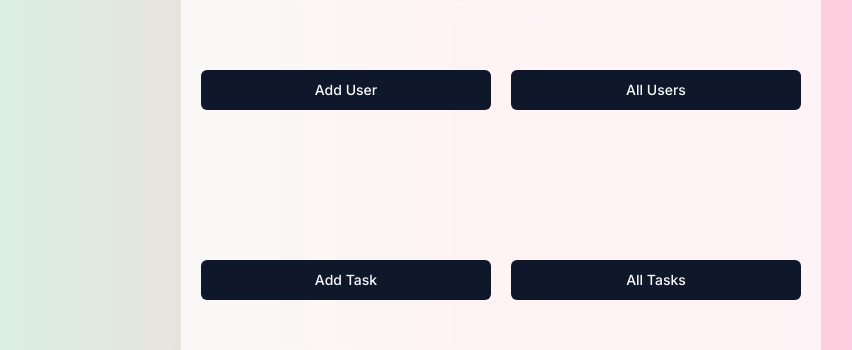
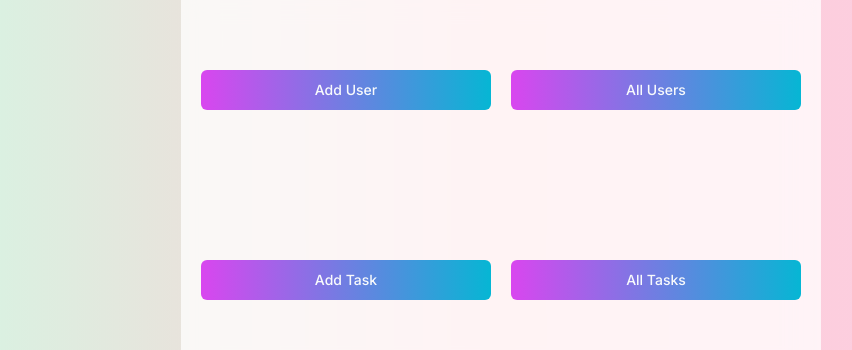
Before and after one commit to omarghandour/fronturamsys, a Next.js app: page /dashboard in a window 1280 px wide. Shown: the part 235-585 px from the top of the page, without its empty margins (139-991 px from the left). Built offline with nearby package versions, Linux system fonts and the light colour scheme; no server answers.

Commit message:
ui improve

```diff
--- a/app/dashboard/addtask/page.tsx
+++ b/app/dashboard/addtask/page.tsx
@@ -16,12 +16,12 @@ const page = async () => {
   }
 
   return (
-    <div className="mainBG h-full flex gap-3 flex-col justify-center items-center">
+    <div className="mainBG h-full flex gap-3 flex-col justify-center items-center overflow-scroll">
       {data.map((user: any) => (
         <Link
           href={`/dashboard/addtask/${user._id}`}
           key={user._id}
-          className="flex gap-5 bg-white w-full justify-center rounded-md"
+          className="flex gap-5 bg-white w-full  p-2 justify-center hover:bg-slate-500 hover:text-white"
         >
           <div>{user.name}</div>
           <div>{user.role}</div>
--- a/app/dashboard/adduser/page.tsx
+++ b/app/dashboard/adduser/page.tsx
@@ -11,7 +11,7 @@ const page = () => {
   }
 
   return (
-    <div className="bg-black h-full center">
+    <div className="mainBG h-full center">
       <CreateUser />
     </div>
   );
--- a/app/dashboard/allusers/page.tsx
+++ b/app/dashboard/allusers/page.tsx
@@ -22,7 +22,7 @@ const page = async () => {
         <Link
           href={`/dashboard/allusers/${user._id}`}
           key={user._id}
-          className="flex gap-5 bg-white w-full justify-center rounded-md"
+          className="flex gap-5 bg-white w-full  p-2 justify-center hover:bg-slate-500 hover:text-white"
         >
           <div>{user.name}</div>
           <div>{user.role}</div>
--- a/components/AdminLogin.tsx
+++ b/components/AdminLogin.tsx
@@ -3,14 +3,12 @@
 import { zodResolver } from "@hookform/resolvers/zod";
 import { useForm } from "react-hook-form";
 import { z } from "zod";
-import axios from "axios";
 import { useRouter } from "next/navigation";
 
 import { Button } from "@/components/ui/button";
 import {
   Form,
   FormControl,
-  FormDescription,
   FormField,
   FormItem,
   FormLabel,
@@ -19,7 +17,6 @@ import {
 import { Input } from "@/components/ui/input";
 import { toast } from "@/components/ui/use-toast";
 import { useMutation } from "@tanstack/react-query";
-import { createCookies } from "@/app/data/Data";
 import { useState } from "react";
 import { SignupTeam } from "@/app/data/Signin";
 
@@ -32,8 +29,6 @@ const FormSchema = z.object({
   }),
 });
 
-// https://uramsys.onrender.com
-
 const AdminLogin = () => {
   const router = useRouter();
   const [dataa, setData] = useState<any>();
@@ -45,7 +40,6 @@ const AdminLogin = () => {
     },
   });
 
-  // tanstack
   const {
     isPending,
     mutate: signup,
@@ -74,7 +68,6 @@ const AdminLogin = () => {
       title: "Login Successful",
       description: "You have successfully logged in.",
     });
-    // router.replace("/");
   }
   return (
     <div className=" w-full md:w-1/2 flex justify-center items-center">
@@ -110,7 +103,7 @@ const AdminLogin = () => {
             )}
           />
           <Button
-            className="mainColor rounded-3xl p-7 w-[248px]"
+            className="mainColor rounded-3xl p-7 w-full hover:text-black "
             type="submit"
             disabled={isPending}
           >
--- a/components/CreateUser.tsx
+++ b/components/CreateUser.tsx
@@ -184,7 +184,11 @@ const CreateUser = () => {
               </FormItem>
             )}
           />
-          <Button type="submit" disabled={isPending}>
+          <Button
+            className="w-full mainColor"
+            type="submit"
+            disabled={isPending}
+          >
             {isPending ? "Submitting..." : "Submit"}
           </Button>
         </form>
--- a/components/Dashboard.tsx
+++ b/components/Dashboard.tsx
@@ -6,20 +6,20 @@ const Dashboard = () => {
   return (
     <div className="w-full h-full center flex-col">
       <Link href={"/"}>
-        <Button>{"<---"}</Button>
+        <Button className="">{"<---"}</Button>
       </Link>
       <div className=" w-[80%] md:w-1/2 h-1/2 backdrop-blur-lg bg-white/75 rounded-md grid grid-cols-2 content-around gap-5 p-5">
         <Link prefetch={true} href={"dashboard/adduser"}>
-          <Button className="w-full">Add User</Button>
+          <Button className="w-full mainColor">Add User</Button>
         </Link>
         <Link prefetch={true} href={"dashboard/allusers"}>
-          <Button className="w-full">All Users</Button>
+          <Button className="w-full mainColor">All Users</Button>
         </Link>
         <Link prefetch={true} href={"dashboard/addtask"}>
-          <Button className="w-full">Add Task</Button>
+          <Button className="w-full mainColor">Add Task</Button>
         </Link>
         <Link prefetch={true} href={"dashboard/alltasks"}>
-          <Button className="w-full">All Tasks</Button>
+          <Button className="w-full mainColor">All Tasks</Button>
         </Link>
       </div>
     </div>
--- a/components/Footer.tsx
+++ b/components/Footer.tsx
@@ -38,7 +38,7 @@ const Footer = () => {
     // },
   ];
   return (
-    <div className="mainColor flex z-50 flex-between justify-around w-[95%] sticky bottom-2 rounded-[20px] bg-dark-2 px-5 py-2 md:hidden">
+    <div className="mainColor flex z-50 flex-between justify-around w-[95%] sticky bottom-2 rounded-[20px] bg-dark-2 px-5 py-2 ">
       {bottombarLinks.map((link) => {
         const isActive = pathname === link.route;
         return (
```
